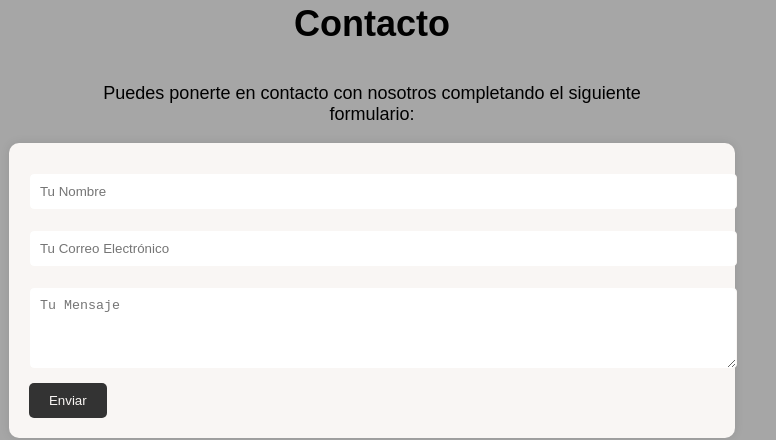
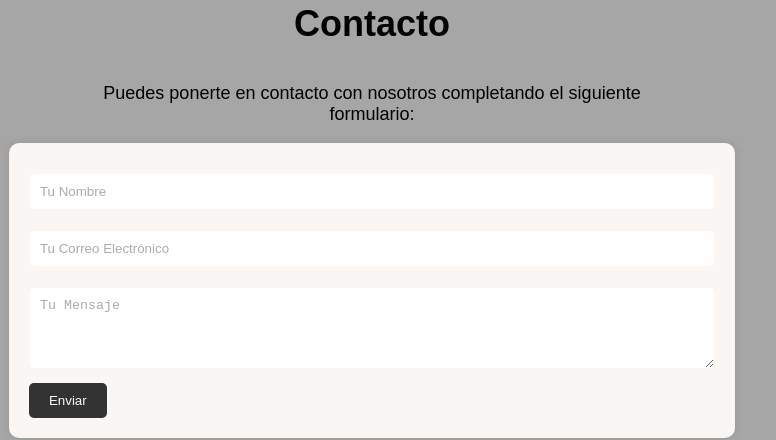
Before and after one commit to Carlos153/WebOrteuP, a plain HTML site: page index.html in a window 1280 px wide. Shown: the part 3354-3794 px from the top of the page, 268-1044 px from the left. Drawn offline with Linux system fonts and the light colour scheme; files that its build step writes are made by us from their sources.

Commit message:
se ha corregido  cuadro de contacto

```diff
--- a/css/estilo.css
+++ b/css/estilo.css
@@ -182,6 +182,7 @@ footer .social a:hover {
     color: #f9f6f4;
 }
 
+
 /* Formulario de Contacto */
 form {
     background-color: #f9f6f4;
@@ -190,12 +191,20 @@ form {
     box-shadow: 0 0 10px rgba(0, 0, 0, 0.1);
 }
 
+/* Asegúrate de que los elementos se comporten correctamente */
 form input, form textarea {
-    width: 100%;
+    width: calc(100% - 20px); /* Ajusta el ancho para que no se salga del margen */
     padding: 10px;
     margin: 10px 0;
-    border: 1px solid #f9f6f4;
+    border: 1px solid #ccc; /* Cambia el color del borde */
     border-radius: 5px;
+    box-sizing: border-box; /* Asegura que el padding se incluya en el ancho */
+}
+
+/* Ajuste de color y opacidad de los placeholders */
+form input::placeholder, form textarea::placeholder {
+    color: #aaa; /* Color del texto del placeholder */
+    opacity: 1; /* Asegura que el texto del placeholder sea visible */
 }
 
 form button {
```
